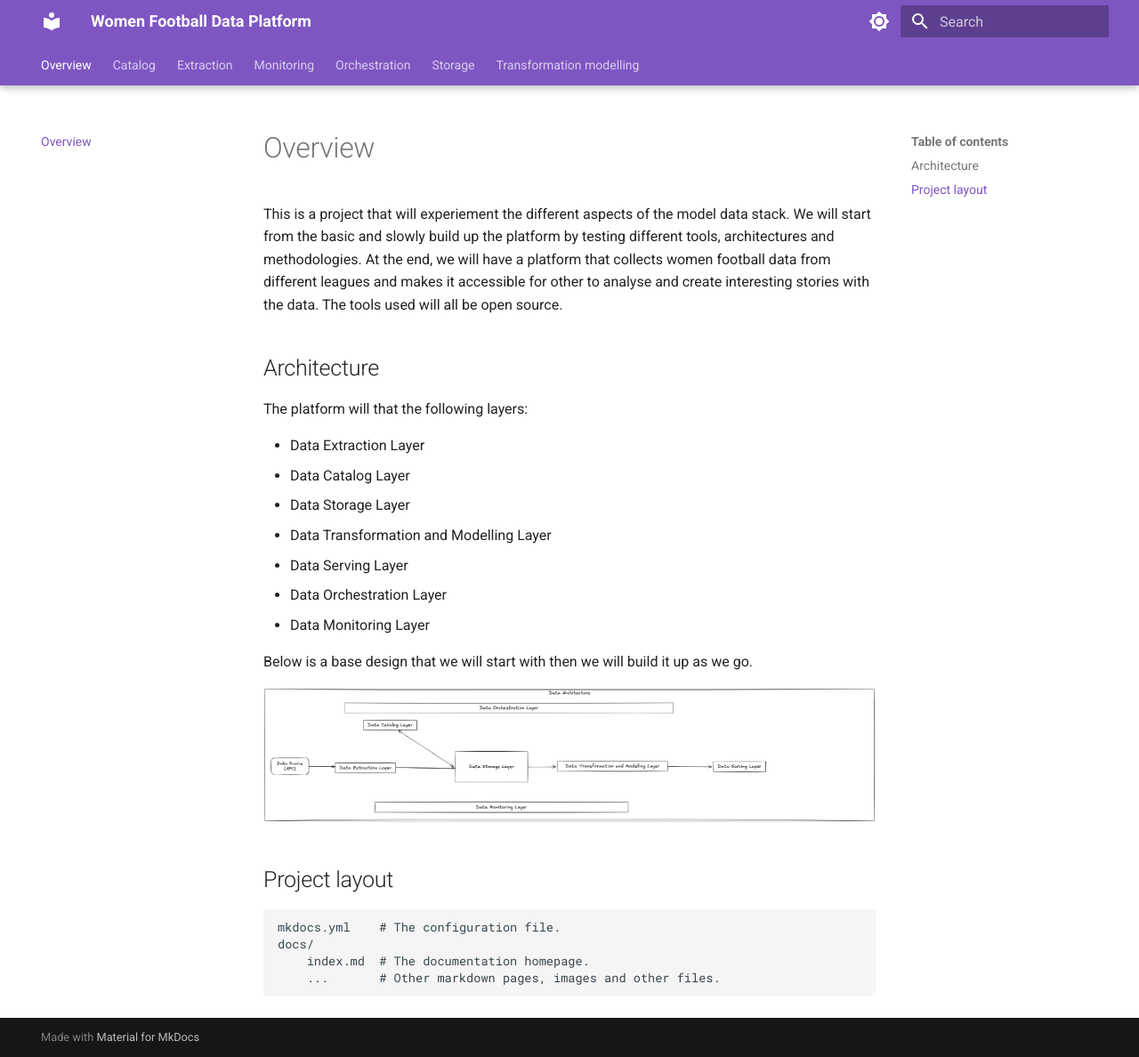
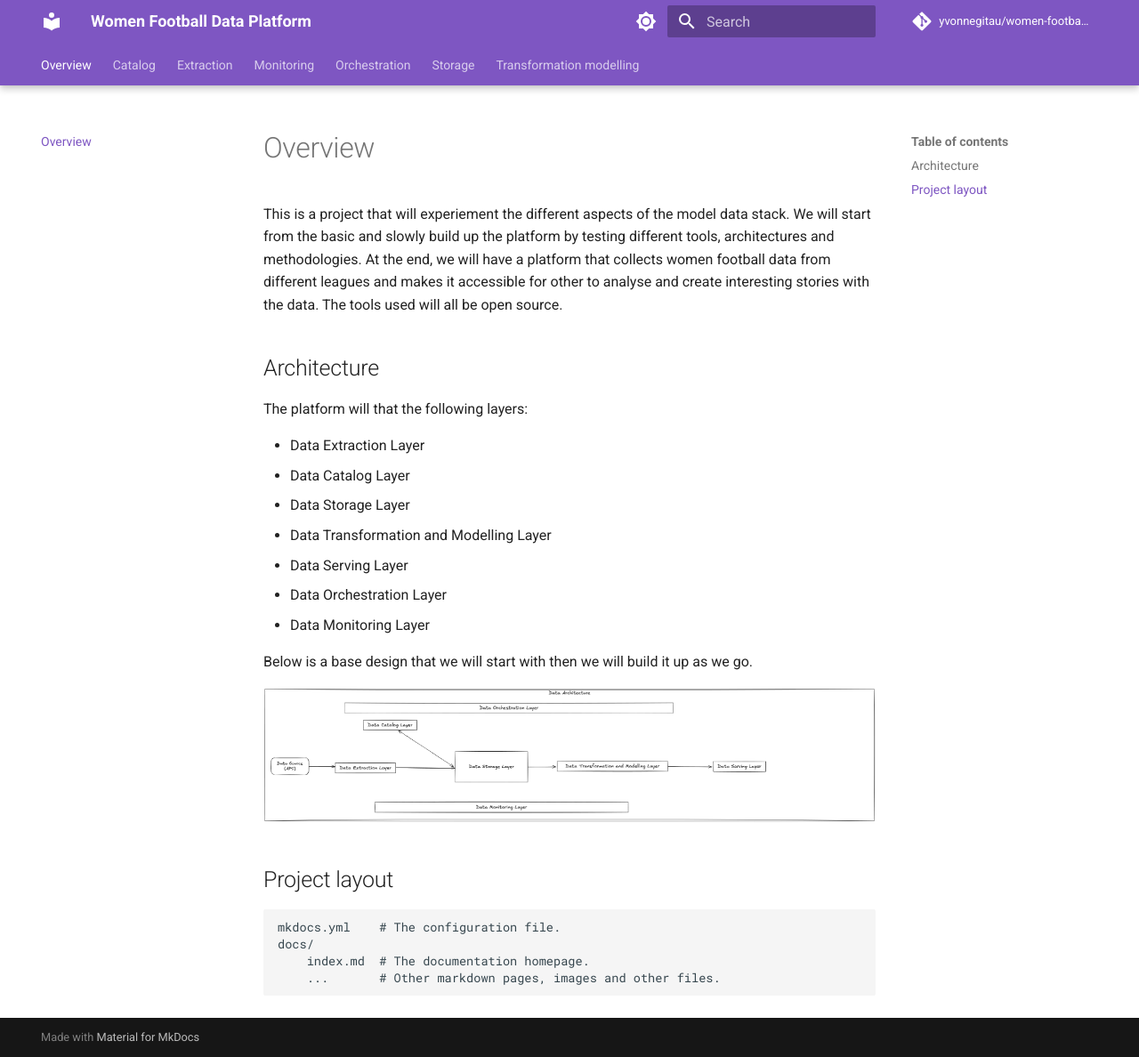
Before and after one commit to yvonnegitau/Data-Warehouse-Template, an MkDocs documentation site: the page built from docs/index.md, in a window 1280 px wide and 1188 px high. Shown: the whole window at 89% size. Built offline with MkDocs 1.6.1 and Material for MkDocs 9.7.7, drawn with Linux system fonts in a browser that asks for light colours; comment, search, counter and statistics services are not loaded.

Commit message:
testing changes to mkdocs.yml

```diff
--- a/mkdocs.yml
+++ b/mkdocs.yml
@@ -1,4 +1,10 @@
 site_name: Women Football Data Platform
+site_url: https://yvonnegitau.github.io/women-football-data-warehouse/
+docs_dir: docs/
+
+repo_name: 'yvonnegitau/women-football-data-warehouse'
+repo_url: 'https://github.com/yvonnegitau/women-football-data-warehouse'
+
 theme:
   name: material
   palette:
```
